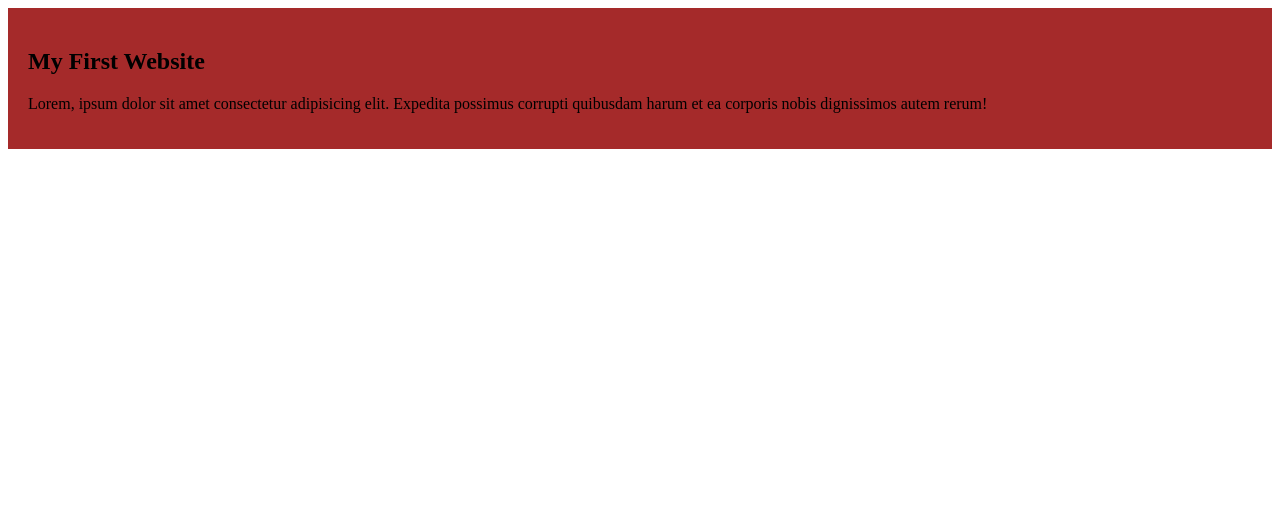
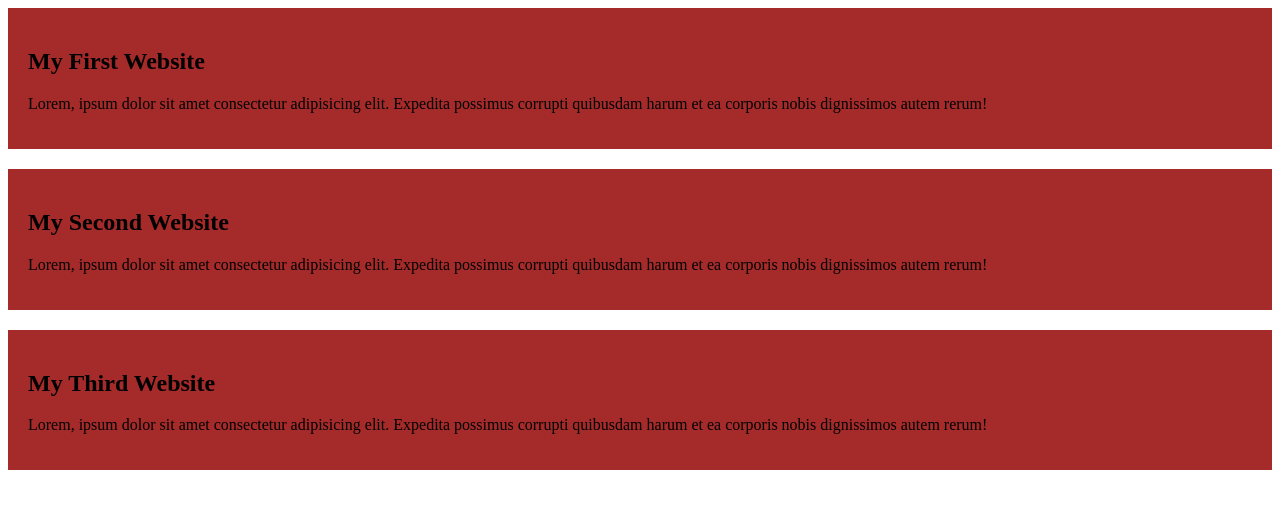
Before and after one commit to khansajmul/my-simple-website, a plain HTML site: page index2.html in a window 1280 px wide. Drawn offline with Linux system fonts and the light colour scheme.

Commit message:
added the second and the third blog

```diff
--- a/index2.html
+++ b/index2.html
@@ -11,6 +11,13 @@
         <h2>My First Website</h2>
         <p>Lorem, ipsum dolor sit amet consectetur adipisicing elit. Expedita possimus corrupti quibusdam harum et ea corporis nobis dignissimos autem rerum!</p>
     </div>
-
+    <div>
+        <h2>My Second Website</h2>
+        <p>Lorem, ipsum dolor sit amet consectetur adipisicing elit. Expedita possimus corrupti quibusdam harum et ea corporis nobis dignissimos autem rerum!</p>
+    </div>
+    <div>
+        <h2>My Third Website</h2>
+        <p>Lorem, ipsum dolor sit amet consectetur adipisicing elit. Expedita possimus corrupti quibusdam harum et ea corporis nobis dignissimos autem rerum!</p>
+    </div>
 </body>
 </html>
--- a/styles/blog.css
+++ b/styles/blog.css
@@ -1,4 +1,5 @@
 div{
     background-color: brown;
     padding: 20px;
+    margin-bottom: 20px;
 }
```
